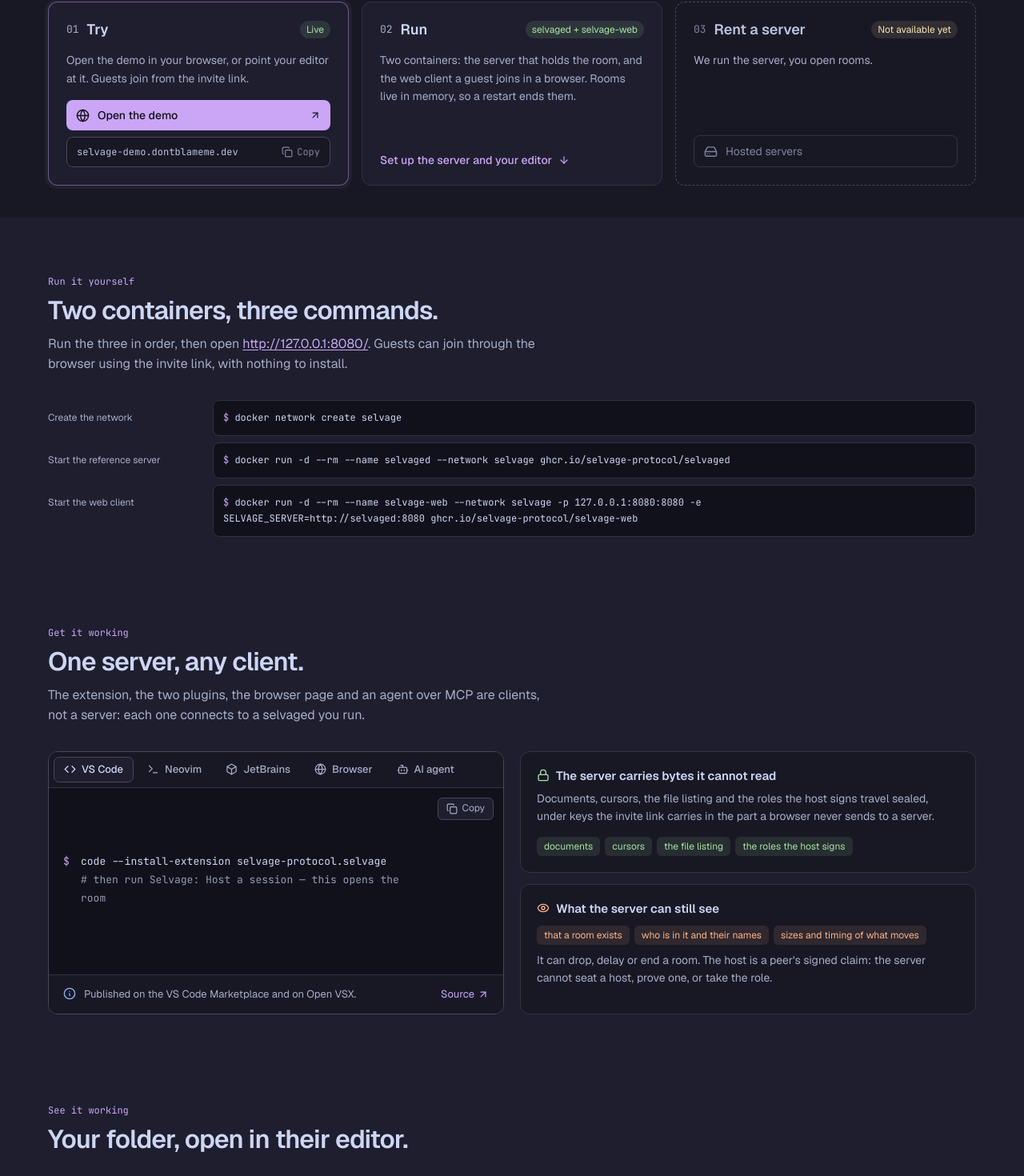
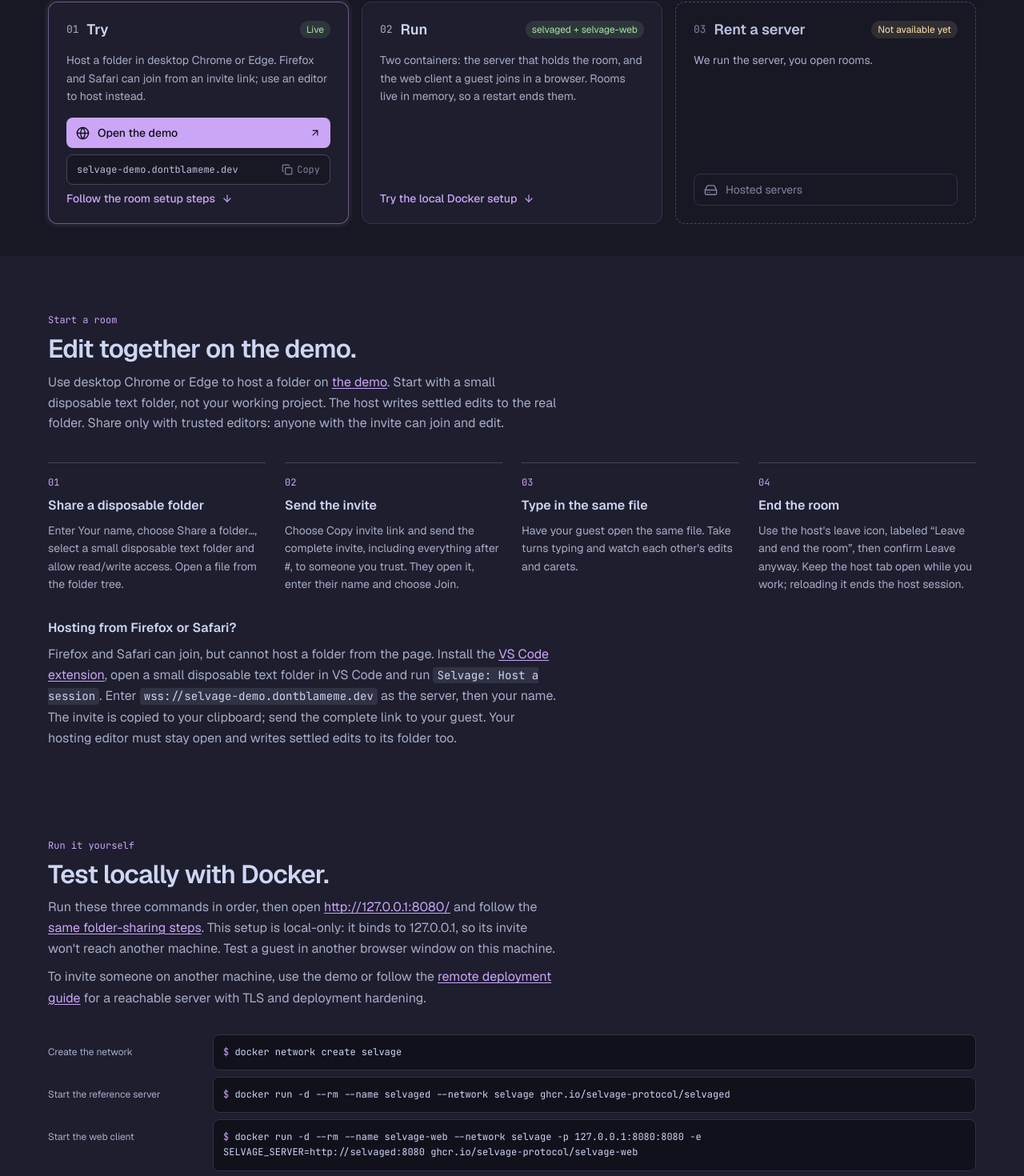
Before and after one commit to selvage-protocol/site, a Next.js app: page / in a window 1280 px wide. Shown: the part 835-2305 px from the top of the page at 80% size. Built offline with nearby package versions, Linux system fonts and the light colour scheme.

Commit message:
docs(site): guide room setup and teardown

```diff
--- a/app/page.tsx
+++ b/app/page.tsx
@@ -26,10 +26,15 @@
   InviteChip,
   TreeFigure,
 } from "@/components/room-visuals";
-import { DEMO, OPEN_AT, RUN_STEPS } from "@/lib/selvage";
+import {
+  DEMO_ORIGIN,
+  DEMO_SERVER,
+  OPEN_AT,
+  REMOTE_DEPLOYMENT,
+  RUN_STEPS,
+  STOP_STEPS,
+} from "@/lib/selvage";
 import { CLIENTS, repositoryUrl } from "@/lib/clients";
-
-const DEMO_ORIGIN = `https://${DEMO}`;
 
 /** One word each. Three of the four are argued on the page — the sealed relay in the
     panel under the terminal, the specification in its own section, the granted paths
@@ -81,23 +86,23 @@
 const steps = [
   {
     n: "01",
-    title: "Host a folder",
-    body: "Start the server, open a folder in your editor and host a room.",
+    title: "Share a disposable folder",
+    body: "Enter Your name, choose Share a folder…, select a small disposable text folder and allow read/write access. Open a file from the folder tree.",
   },
   {
     n: "02",
     title: "Send the invite",
-    body: "Send the link however you like. Anyone who has it can join and see the folder you shared.",
+    body: "Choose Copy invite link and send the complete invite, including everything after #, to someone you trust. They open it, enter their name and choose Join.",
   },
   {
     n: "03",
     title: "Type in the same file",
-    body: "Type in the same file and your edits arrive in everyone's copy.",
+    body: "Have your guest open the same file. Take turns typing and watch each other's edits and carets.",
   },
   {
     n: "04",
-    title: "Close the window",
-    body: "Closing the host's window ends the room after a short countdown. A dropped connection can rejoin before it runs out.",
+    title: "End the room",
+    body: "Use the host's leave icon, labeled “Leave and end the room”, then confirm Leave anyway. Keep the host tab open while you work; reloading it ends the host session.",
   },
 ];
 
@@ -237,8 +242,8 @@
                     </Badge>
                   </div>
                   <p className="try-body">
-                    Open the demo in your browser, or point your editor at it.
-                    Guests join from the invite link.
+                    Host a folder in desktop Chrome or Edge. Firefox and Safari can
+                    join from an invite link; use an editor to host instead.
                   </p>
                   <div className="try-actions">
                     <a className="demo-link" href={DEMO_ORIGIN}>
@@ -247,6 +252,10 @@
                       <ArrowUpRight className="icon-14 ml-auto" aria-hidden="true" />
                     </a>
                     <DemoEndpoint />
+                    <a className="try-link" href="#first-room">
+                      Follow the room setup steps
+                      <ArrowDown className="icon-14" aria-hidden="true" />
+                    </a>
                   </div>
                 </div>
 
@@ -265,7 +274,7 @@
                     guest joins in a browser. Rooms live in memory, so a restart ends them.
                   </p>
                   <a className="try-link" href="#run">
-                    Set up the server and your editor
+                    Try the local Docker setup
                     <ArrowDown className="icon-14" aria-hidden="true" />
                   </a>
                 </div>
@@ -290,18 +299,75 @@
             </div>
           </section>
 
+          <section id="how-it-works" className="shell first-room">
+            <div id="first-room" className="head-block">
+              <Eyebrow>Start a room</Eyebrow>
+              <h2 className="display">Edit together on the demo.</h2>
+              <p className="lede">
+                Use desktop Chrome or Edge to host a folder on <a href={DEMO_ORIGIN}>the demo</a>.
+                Start with a small disposable text folder, not your working project.
+                The host writes settled edits to the real folder. Share only with
+                trusted editors: anyone with the invite can join and edit.
+              </p>
+            </div>
+            <ol className="steps">
+              {steps.map((step) => (
+                <li key={step.n}>
+                  <p className="step-num">{step.n}</p>
+                  <p className="step-title">{step.title}</p>
+                  <p className="step-body">{step.body}</p>
+                </li>
+              ))}
+            </ol>
+            <div className="editor-fallback">
+              <h3 className="step-title">Hosting from Firefox or Safari?</h3>
+              <p className="spec-line">
+                Firefox and Safari can join, but cannot host a folder from the page.
+                Install the <a href="#clients">VS Code extension</a>, open a small
+                disposable text folder in VS Code and run <code>Selvage: Host a session</code>.
+                Enter <code>{DEMO_SERVER}</code> as the server, then your name. The invite
+                is copied to your clipboard; send the complete link to your guest.
+                Your hosting editor must stay open and writes settled edits to its folder too.
+              </p>
+            </div>
+          </section>
+
           <section id="run" className="shell run-section">
             <div className="head-block">
               <Eyebrow>Run it yourself</Eyebrow>
-              <h2 className="display">Two containers, three commands.</h2>
+              <h2 className="display">Test locally with Docker.</h2>
               <p className="lede">
-                Run the three in order, then open <a href={OPEN_AT}>{OPEN_AT}</a>.
-                Guests can join through the browser using the invite link, with
-                nothing to install.
+                Run these three commands in order, then open <a href={OPEN_AT}>{OPEN_AT}</a>
+                {" "}and follow the <a href="#first-room">same folder-sharing steps</a>.
+                This setup is local-only: it binds to 127.0.0.1, so its invite won&apos;t
+                reach another machine. Test a guest in another browser window on this machine.
+              </p>
+              <p className="spec-line">
+                To invite someone on another machine, use the demo or follow the{" "}
+                <a href={REMOTE_DEPLOYMENT}>remote deployment guide</a> for a reachable
+                server with TLS and deployment hardening.
               </p>
             </div>
             <div className="run-steps">
               {RUN_STEPS.map((step) => (
+                <div className="command-group" key={step.label}>
+                  <p className="command-label">{step.label}</p>
+                  <div className="command">
+                    <p className="command-line">
+                      <span className="command-prompt">$ </span>
+                      {step.command}
+                    </p>
+                  </div>
+                </div>
+              ))}
+            </div>
+            <h3 className="step-title teardown-title">When you&apos;re done</h3>
+            <p className="spec-line">
+              Stopping the containers ends their rooms. The startup commands use <code>--rm</code>,
+              so Docker removes the containers when they stop. Then remove their network.
+            </p>
+            <div className="run-steps">
+              {STOP_STEPS.map((step) => (
                 <div className="command-group" key={step.label}>
                   <p className="command-label">{step.label}</p>
                   <div className="command">
@@ -379,22 +445,6 @@
                 </li>
               ))}
             </ul>
-          </section>
-
-          <section id="how-it-works" className="shell">
-            <div className="head-block">
-              <Eyebrow>How it works</Eyebrow>
-              <h2 className="display">Share a link and edit the same file together.</h2>
-            </div>
-            <ol className="steps">
-              {steps.map((step) => (
-                <li key={step.n}>
-                  <p className="step-num">{step.n}</p>
-                  <p className="step-title">{step.title}</p>
-                  <p className="step-body">{step.body}</p>
-                </li>
-              ))}
-            </ol>
           </section>
 
           <section id="why-a-spec" className="shell shell-end">
--- a/lib/clients.ts
+++ b/lib/clients.ts
@@ -1,5 +1,5 @@
 import { Bot, Box, Code, Globe, Terminal, type LucideIcon } from "lucide-react";
-import { DEMO } from "@/lib/selvage";
+import { DEMO, DEMO_ORIGIN, DEMO_SERVER } from "@/lib/selvage";
 
 /* One entry per client, and every surface the page draws a client on derives from this list:
    the repository grid's row, the chips in *Clients share one protocol*, and the install route in
@@ -88,7 +88,10 @@
     install: {
       lines: [
         command("$", "code --install-extension selvage-protocol.selvage"),
-        { text: "# then run  Selvage: Host a session — this opens the room", comment: true },
+        { text: "# open a small disposable text folder in VS Code", comment: true },
+        { text: "# run  Selvage: Host a session", comment: true },
+        { text: `# server: ${DEMO_SERVER}`, comment: true },
+        { text: "# enter your name; the invite is copied to your clipboard", comment: true },
       ],
       copy: "code --install-extension selvage-protocol.selvage",
       announce: "VS Code command",
@@ -143,13 +146,16 @@
     chip: "Browser",
     install: {
       lines: [
-        { text: `# point an editor at wss://${DEMO}`, comment: true },
         command("›", DEMO),
-        { text: "# the invite a host sends opens in the page", comment: true },
+        { text: "# desktop Chrome or Edge: Your name → Share a folder…", comment: true },
+        { text: "# use a small disposable text folder; allow read/write access", comment: true },
+        { text: "# open a file, then Copy invite link", comment: true },
       ],
-      copy: DEMO,
+      copy: DEMO_ORIGIN,
       announce: "Browser address",
-      note: "Guests need nothing installed.",
+      note:
+        "Guests need nothing installed. Firefox and Safari can join from a complete invite " +
+        "link; to host, use an editor instead. The room setup steps above cover both routes.",
     },
   },
   {
--- a/lib/selvage.ts
+++ b/lib/selvage.ts
@@ -35,10 +35,7 @@
     containers share, the server that holds the room, and the web client in front of it. Each is one
     line in a block of its own, so a reader who selects one does not take the next with it.
 
-    They are three steps and not one because that is what the three do, and each is short enough
-    to read. Pasting a line twice is docker's error to report — this is the happy path — and a
-    reader who is done stops the pair with `docker stop` or `docker rm -f`, which the section does
-    not spell out. */
+    Pasting a line twice is docker's error to report. */
 export const RUN_STEPS: readonly { label: string; command: string }[] = [
   {
     label: "Create the network",
@@ -56,5 +53,20 @@
   },
 ];
 
+export const STOP_STEPS: readonly { label: string; command: string }[] = [
+  {
+    label: "Stop both containers",
+    command: `docker stop ${PAGE_CONTAINER} ${SERVER_HOST}`,
+  },
+  {
+    label: "Remove the network",
+    command: `docker network rm ${NETWORK}`,
+  },
+];
+
 /** The demo instance: the origin a guest opens, and the address an editor hosts on. */
 export const DEMO = "selvage-demo.dontblameme.dev";
+export const DEMO_ORIGIN = `https://${DEMO}`;
+export const DEMO_SERVER = `wss://${DEMO}`;
+export const REMOTE_DEPLOYMENT =
+  "https://github.com/selvage-protocol/reference_server/blob/main/docs/deploying.md#letting-someone-else-in";
--- a/style.css
+++ b/style.css
@@ -1341,6 +1341,16 @@
   line-height: 1.6;
 }
 
+.editor-fallback,
+.teardown-title {
+  margin-top: 32px;
+}
+
+.editor-fallback .spec-line,
+.teardown-title + .spec-line {
+  margin-top: 10px;
+}
+
 /* Why a spec: what the layer is, against the layers that already have one. */
 .spec-grid {
   display: grid;
```
Also changed, not shown: 4 other files (tests, documents, lock files or other folders).
